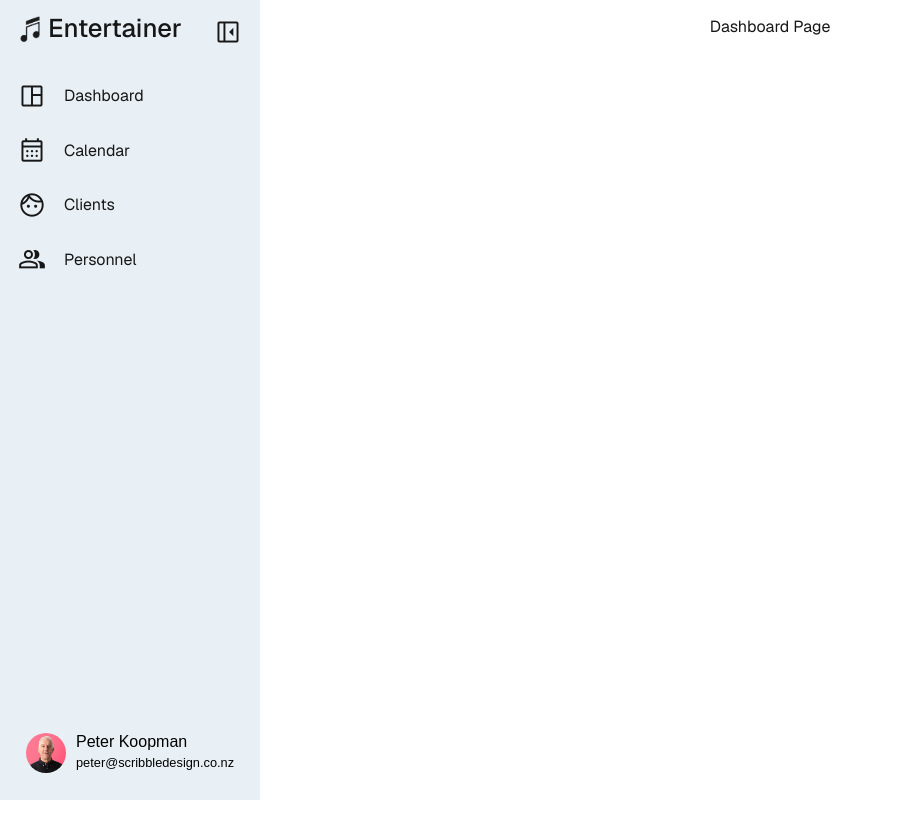
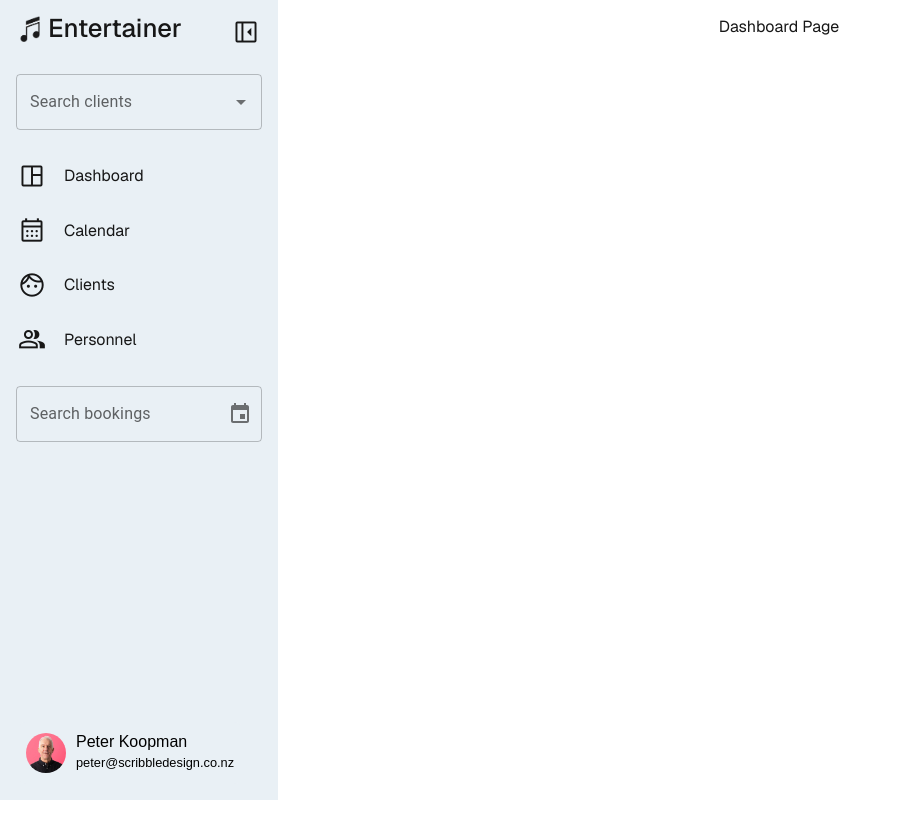
Before and after one commit to peterkoopman/entertainer, a Next.js app: page /dashboard in a window 1280 px wide. Shown: the top 838 px of the page, without its empty margins (0-902 px from the left). Built offline with nearby package versions, Linux system fonts and the light colour scheme.

Commit message:
Add client search and booking search components

```diff
--- /dev/null
+++ b/src/components/BookingSearch/BookingSearch.module.css
@@ -0,0 +1,11 @@
+.search {
+  width: calc(100% - 2rem);
+  margin: 0.5rem 1rem;
+}
+
+@media screen and (min-width: 45rem) {
+  .search {
+    margin: 0.5rem 0;
+    width: 100%;
+  }
+}
--- /dev/null
+++ b/src/components/BookingSearch/BookingSearch.tsx
@@ -0,0 +1,15 @@
+import { AdapterDayjs } from '@mui/x-date-pickers/AdapterDayjs';
+import { DatePicker, LocalizationProvider } from '@mui/x-date-pickers';
+import style from './BookingSearch.module.css';
+
+const BookingSearch = () => {
+  return (
+    <div className={style.search}>
+      <LocalizationProvider dateAdapter={AdapterDayjs}>
+        <DatePicker label="Search bookings" />
+      </LocalizationProvider>
+    </div>
+  );
+};
+
+export default BookingSearch;
--- /dev/null
+++ b/src/components/ClientSearch/ClientSearch.module.css
@@ -0,0 +1,11 @@
+.clientSearch {
+  width: calc(100% - 2rem);
+  margin: 1rem 1rem 0.5rem;
+}
+
+@media screen and (min-width: 45rem) {
+  .clientSearch {
+    margin: 1rem 0 0.5rem;
+    width: 100%;
+  }
+}
--- /dev/null
+++ b/src/components/ClientSearch/ClientSearch.tsx
@@ -0,0 +1,21 @@
+import { Autocomplete, TextField } from '@mui/material';
+import { useState } from 'react';
+import style from './ClientSearch.module.css';
+
+const ClientSearch = () => {
+  const [options, setOptions] = useState<string[]>([]);
+  // TODO: find clients in database - start with recent clients
+  return (
+    <div className={style.clientSearch}>
+      <Autocomplete
+        options={options}
+        renderInput={(params) => (
+          <TextField {...params} label="Search clients" />
+        )}
+        className={style.clientSearchInput}
+      />
+    </div>
+  );
+};
+
+export default ClientSearch;
--- a/src/components/MobileFooter/MobileFooter.tsx
+++ b/src/components/MobileFooter/MobileFooter.tsx
@@ -7,6 +7,8 @@ import SidebarUserPopup from '../Sidebar/SidebarUserPopup/SidebarUserPopup';
 import Nav from '../Nav/Nav';
 import Link from 'next/link';
 import style from './MobileFooter.module.css';
+import ClientSearch from '../ClientSearch/ClientSearch';
+import BookingSearch from '../BookingSearch/BookingSearch';
 
 const MobileFooter = () => {
   const [showPopup, setShowPopup] = useState(false);
@@ -18,8 +20,14 @@ const MobileFooter = () => {
 
   return (
     <footer className={style.footer}>
-      <Drawer anchor="left" open={showMenu} onClose={() => setShowMenu(false)}>
+      <Drawer
+        anchor="left"
+        open={showMenu}
+        onClose={() => setShowMenu(false)}
+        sx={{ pt: 1 }}>
+        <ClientSearch />
         <Nav className={style.nav} />
+        <BookingSearch />
       </Drawer>
       <SidebarUserPopup showPopup={showPopup} setShowPopup={setShowPopup} />
       <Avatar
--- a/src/components/Sidebar/Sidebar.tsx
+++ b/src/components/Sidebar/Sidebar.tsx
@@ -6,6 +6,8 @@ import style from './Sidebar.module.css';
 import SidebarUser from './SidebarUser/SidebarUser';
 import { useContext } from 'react';
 import { SidebarContext, SidebarContextType } from '@/context/SidebarContext';
+import ClientSearch from '../ClientSearch/ClientSearch';
+import BookingSearch from '../BookingSearch/BookingSearch';
 
 const Sidebar = () => {
   const { isOpen, openSidebar, closeSidebar }: SidebarContextType =
@@ -28,7 +30,9 @@ const Sidebar = () => {
         left_panel_open
       </div>
       <Logo closed={!isOpen} />
+      <ClientSearch />
       <Nav />
+      <BookingSearch />
       <SidebarUser closed={!isOpen} />
     </div>
   );
```
